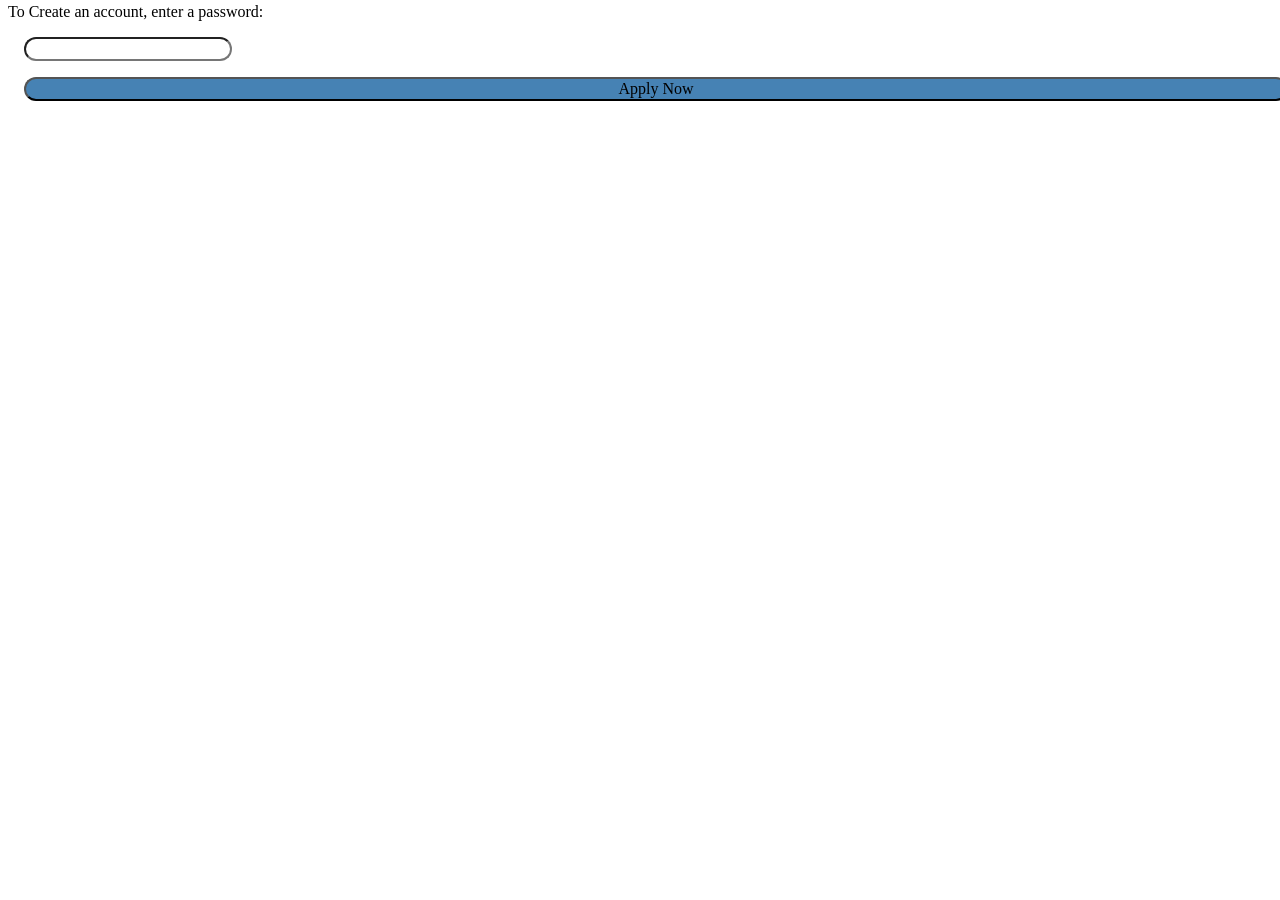
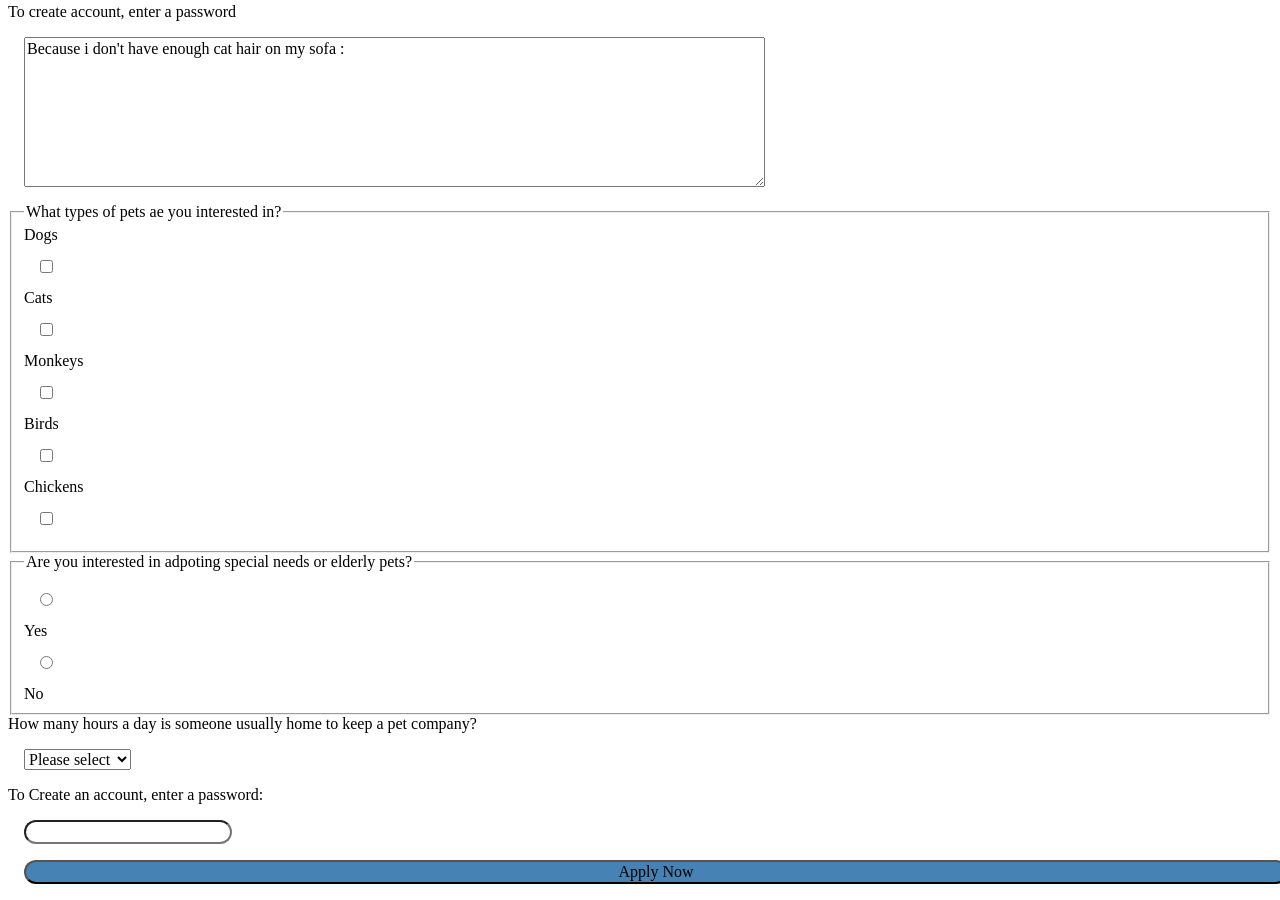
Before and after one commit to Tonysweet2020/web-form, a plain HTML site: page index.html in a window 1280 px wide. Shown: the part 373-1273 px from the top of the page. Before the commit the page ends 800 px from the top, so only its background shows below. Drawn offline with Linux system fonts and the light colour scheme.

Commit message:
added more fields

```diff
--- a/index.html
+++ b/index.html
@@ -22,10 +22,46 @@
           <input type="number" name="petCount">
         </label>
 
+        <label> To create account, enter a password
+          <textarea name="applicantReason" rows="8" cols="80">Because i don't have enough cat hair on my sofa :</textarea>
+        </label>
+        <fieldset>
+          <legend>What types of pets ae you interested in?</legend>
+          <label>Dogs
+            <input type="checkbox" name="pets" value="dogs">
+          </label>
+          <label>Cats
+            <input type="checkbox" name="pets" value="cats">
+          </label>
+          <label>Monkeys
+            <input type="checkbox" name="pets" value="monkeys">
+          </label>
+          <label>Birds
+            <input type="checkbox" name="pets" value="birds">
+          </label>
+          <label>Chickens
+            <input type="checkbox" name="pets" value="chickens">
+          </label>
+        </fieldset>
+        <fieldset>
+          <legend>Are you interested in adpoting special needs or elderly pets?</legend>
+          <label><input type="radio" name="special" value="yes">Yes</label>
+          <label><input type="radio" name="special" value="no">No</label>
+        </fieldset>
+
+        <label>How many hours a day is someone usually home to keep a pet company?
+          <select class="" name="hours">
+            <option value="">Please select</option>
+            <option value="few">less than 10</option>
+            <option value="some">10 to 16</option>
+            <option value="many">more than 16</option>
+          </select>
+        </label>
+
+
           <label>To Create an account,  enter a password:
             <input type="password" name="accountPin">
           </label>
-
           <input type="submit" value="Apply Now">
 
       </form>
--- a/styles.css
+++ b/styles.css
@@ -15,6 +15,8 @@ input[type=password]:focus {
   outline: none;
 }
 
+
+
 input{
   border-radius: 15px;
 }
```
